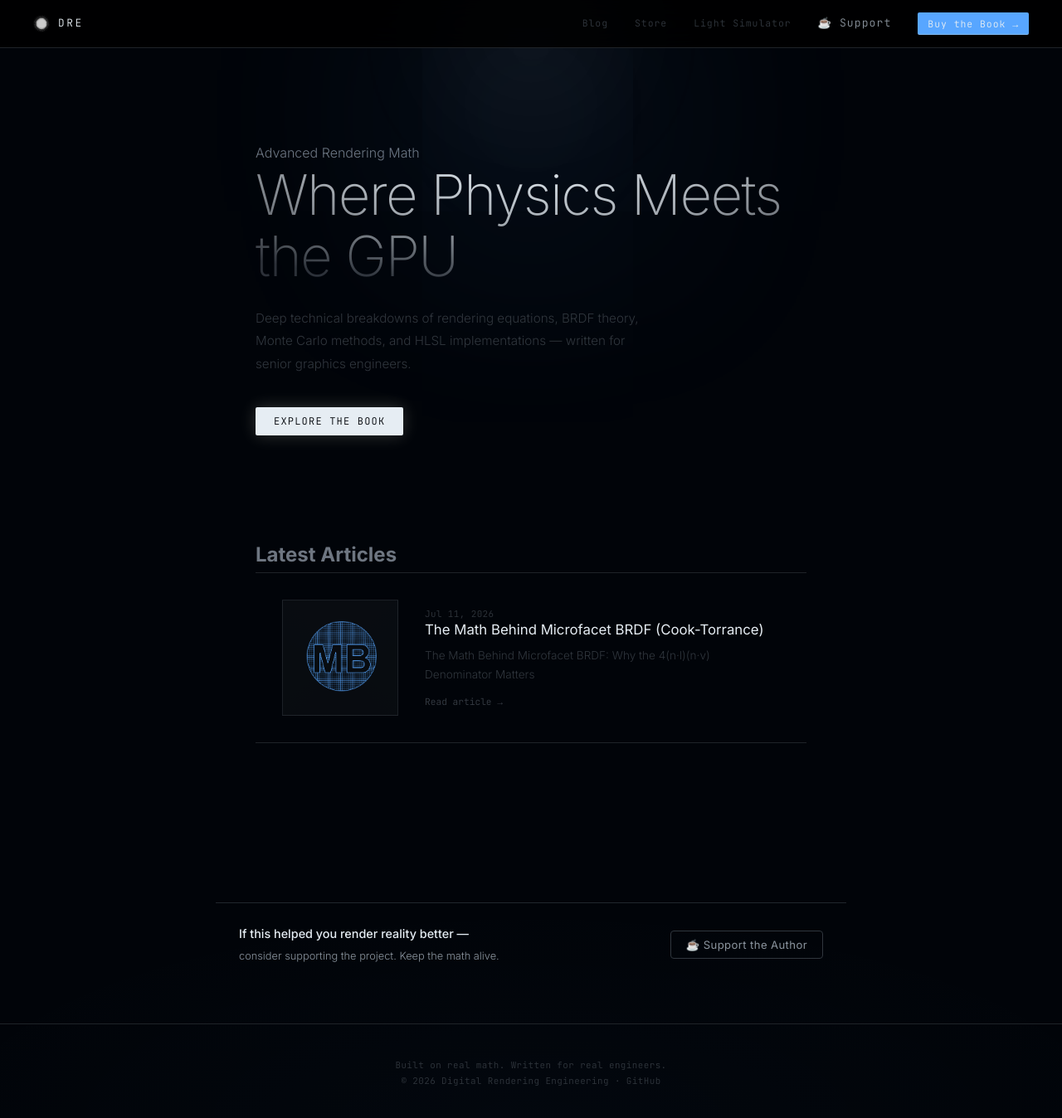
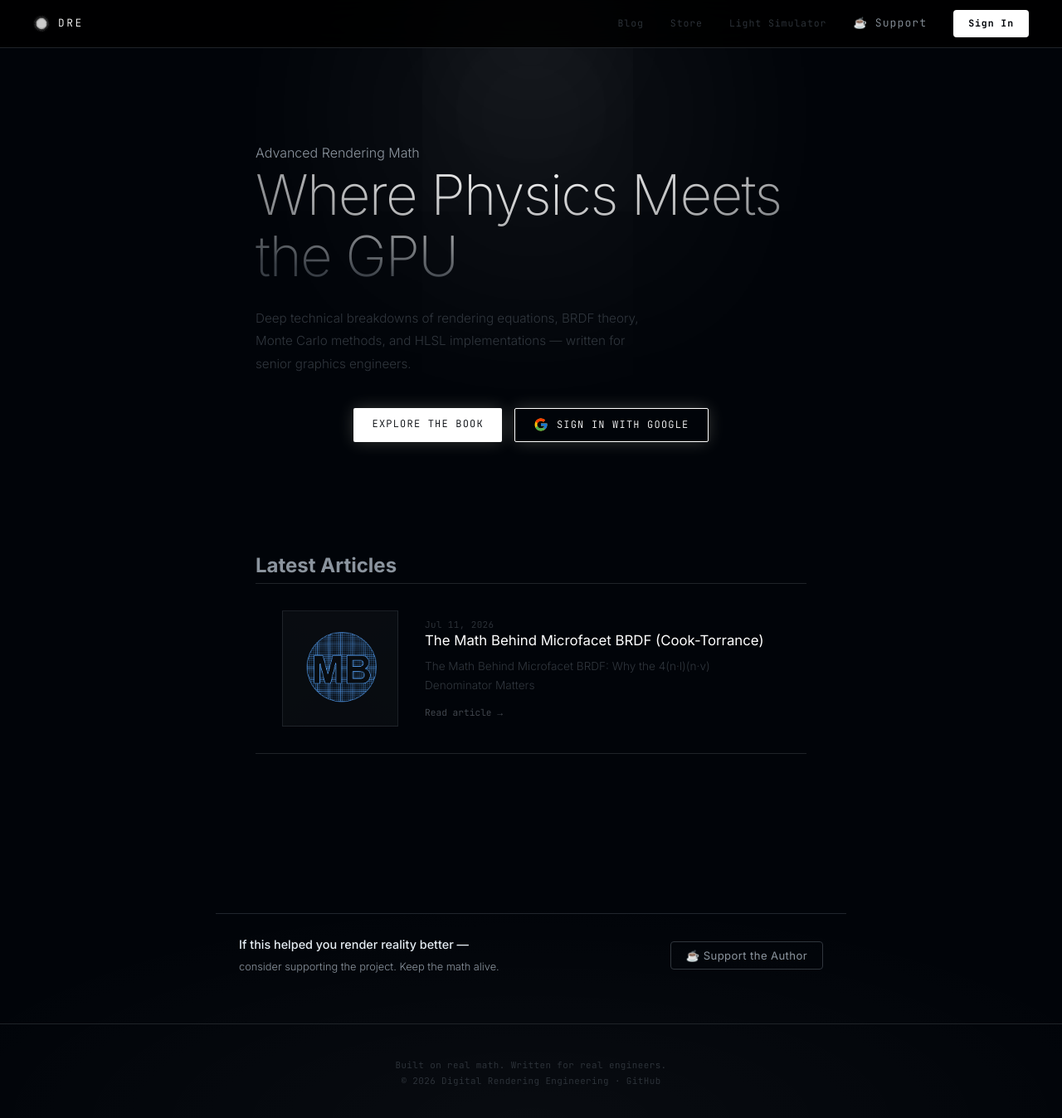
Before and after one commit to OpticsOptimization/blog, a Jekyll site: the page built from index.html, in a window 1280 px wide and 1353 px high. Shown: the top 1348 px of the window at 83% size. Built offline with Jekyll 4.4.1, drawn with Linux system fonts in a browser that asks for light colours; nearby versions of some CDN libraries.

Commit message:
feat: add google sign in button to hero

```diff
--- a/_layouts/default.html
+++ b/_layouts/default.html
@@ -37,8 +37,10 @@
       <a href="https://dre.jmsage.pro/instrument.html">Light Simulator</a>
       <a href="#" onclick="document.getElementById('dre-coffee-modal').style.display='flex'; return false;"
          style="color:#8b949e; font-size:0.82rem;"
-         onmouseover="this.style.color='#58a6ff'" onmouseout="this.style.color='#8b949e'">☕ Support</a>
-      <a href="https://dre.jmsage.pro" class="nav-cta" style="background:var(--glow-color); color:#000; padding:4px 12px; border-radius:2px; border:none;">Buy the Book →</a>
+         onmouseover="this.style.color='#e6edf3'" onmouseout="this.style.color='#8b949e'">☕ Support</a>
+
+      <!-- Login Button -->
+      <a href="https://dre.jmsage.pro" class="nav-cta">Sign In</a>
     </div>
   </nav>
 
@@ -53,7 +55,7 @@
       </div>
       <button onclick="document.getElementById('dre-coffee-modal').style.display='flex'"
         style="background:none; border:1px solid #30363d; padding:8px 18px; border-radius:4px; color:#8b949e; cursor:pointer; font-family:inherit; font-size:0.82rem; letter-spacing:0.03em; transition:all 0.2s; white-space:nowrap;"
-        onmouseover="this.style.borderColor='#58a6ff'; this.style.color='#58a6ff';"
+        onmouseover="this.style.borderColor='#e6edf3'; this.style.color='#e6edf3';"
         onmouseout="this.style.borderColor='#30363d'; this.style.color='#8b949e';">
         ☕ Support the Author
       </button>
@@ -82,7 +84,7 @@
       <div style="margin-bottom:18px; text-align:left;">
         <label style="display:block; color:#8b949e; font-size:0.72rem; text-transform:uppercase; letter-spacing:0.08em; margin-bottom:10px;">Amount</label>
         <div style="display:flex; gap:8px;">
-          <button class="dre-amt" data-v="3" onclick="dreSelectAmt(this,3)" style="flex:1; padding:9px 4px; border-radius:4px; border:1px solid #58a6ff; background:rgba(88,166,255,0.08); color:#58a6ff; cursor:pointer; font-weight:600; font-family:inherit; font-size:0.88rem;">$3</button>
+          <button class="dre-amt" data-v="3" onclick="dreSelectAmt(this,3)" style="flex:1; padding:9px 4px; border-radius:4px; border:1px solid #e6edf3; background:rgba(255,255,255,0.05); color:#e6edf3; cursor:pointer; font-weight:600; font-family:inherit; font-size:0.88rem;">$3</button>
           <button class="dre-amt" data-v="5" onclick="dreSelectAmt(this,5)" style="flex:1; padding:9px 4px; border-radius:4px; border:1px solid #1f2328; background:transparent; color:#8b949e; cursor:pointer; font-weight:600; font-family:inherit; font-size:0.88rem;">$5</button>
           <button class="dre-amt" data-v="10" onclick="dreSelectAmt(this,10)" style="flex:1; padding:9px 4px; border-radius:4px; border:1px solid #1f2328; background:transparent; color:#8b949e; cursor:pointer; font-weight:600; font-family:inherit; font-size:0.88rem;">$10</button>
           <button class="dre-amt" data-v="custom" onclick="dreSelectAmt(this,'custom')" style="flex:1; padding:9px 4px; border-radius:4px; border:1px solid #1f2328; background:transparent; color:#8b949e; cursor:pointer; font-weight:600; font-family:inherit; font-size:0.88rem;">Custom</button>
@@ -108,13 +110,13 @@
     let dreAmt = 3;
     function dreSelectAmt(btn, val) {
       document.querySelectorAll('.dre-amt').forEach(b => {
-        b.style.border = '1px solid #30363d';
+        b.style.border = '1px solid #1f2328';
         b.style.background = 'transparent';
         b.style.color = '#8b949e';
       });
-      btn.style.border = '1px solid #58a6ff';
-      btn.style.background = 'rgba(88,166,255,0.08)';
-      btn.style.color = '#58a6ff';
+      btn.style.border = '1px solid #e6edf3';
+      btn.style.background = 'rgba(255,255,255,0.05)';
+      btn.style.color = '#e6edf3';
       const ci = document.getElementById('dre-custom-amt');
       if (val === 'custom') { ci.style.display = 'block'; dreAmt = null; }
       else { ci.style.display = 'none'; dreAmt = val; }
--- a/assets/css/main.css
+++ b/assets/css/main.css
@@ -4,11 +4,11 @@
 :root {
   --black: #010409;
   --near-black: #0d1117;
-  --spotlight: rgba(230, 237, 243, 0.95);
-  --glow-color: rgba(88, 166, 255, 1);
+  --spotlight: rgba(255, 255, 255, 0.95);
+  --glow-color: rgba(255, 255, 255, 1);
   --rim: rgba(255, 255, 255, 0.04);
-  --text-bright: #e6edf3;
-  --text-mid: #6e7681;
+  --text-bright: #ffffff;
+  --text-mid: #8b949e;
   --text-dark: #30363d;
   --border: #1f2328;
   --border-lit: #30363d;
@@ -32,7 +32,7 @@ body {
   flex-direction: column;
   /* faint floor glow — secondary bounce */
   background-image:
-    radial-gradient(ellipse 60% 20% at 50% 100%, rgba(88,166,255,0.02) 0%, transparent 100%);
+    radial-gradient(ellipse 60% 20% at 50% 100%, rgba(255,255,255,0.03) 0%, transparent 100%);
 }
 
 /* ═══ NAVBAR ═══════════════════════════════════════════ */
@@ -61,11 +61,19 @@ body {
 }
 .nav-links a:hover { color: var(--text-mid); }
 .nav-cta {
-  color: var(--text-bright) !important;
-  border-bottom: 1px solid rgba(255,248,220,0.25) !important;
-  padding-bottom: 1px !important;
+  color: var(--black) !important;
+  background: var(--text-bright) !important;
+  border: none !important;
+  padding: 6px 18px !important;
+  border-radius: 4px !important;
+  font-weight: 600 !important;
+  letter-spacing: 0.02em;
+  transition: all 0.2s !important;
 }
-.nav-cta:hover { border-color: rgba(255,248,220,0.7) !important; }
+.nav-cta:hover {
+  opacity: 0.85 !important;
+  transform: translateY(-1px);
+}
 
 /* ═══ HERO — SPOTLIGHT ══════════════════════════════════ */
 .hero {
@@ -84,9 +92,9 @@ body {
   width: 1px; height: 1px;
   /* Cone cónico com soft edge — simulando um spotlight real */
   box-shadow:
-    0 0 0 0 rgba(230,237,243,0),
-    0 200px 300px 180px rgba(88,166,255,0.08),
-    0 100px 150px 100px rgba(230,237,243,0.05);
+    0 0 0 0 rgba(255,255,255,0),
+    0 200px 300px 180px rgba(255,255,255,0.08),
+    0 100px 150px 100px rgba(255,255,255,0.04);
   pointer-events: none;
   z-index: 0;
 }
@@ -99,7 +107,7 @@ body {
   left: 50%; transform: translateX(-50%);
   width: 1px; height: 1px;
   box-shadow:
-    0 150px 200px 60px rgba(230,237,243,0.05),
+    0 150px 200px 60px rgba(255,255,255,0.05),
     0 80px 120px 40px rgba(255,255,255,0.03);
   pointer-events: none;
   z-index: 0;
@@ -122,8 +130,8 @@ body {
   background: radial-gradient(
     ellipse 80% 100% at 50% 0%,
     var(--text-bright) 0%,
-    rgba(230,237,243,0.7) 50%,
-    rgba(110,118,129,0.4) 100%
+    rgba(255,255,255,0.7) 50%,
+    rgba(139,148,158,0.4) 100%
   );
   -webkit-background-clip: text;
   -webkit-text-fill-color: transparent;
--- a/index.html
+++ b/index.html
@@ -6,7 +6,13 @@ title: "Digital Rendering Engineering · Tech Blog"
   <div class="hero-badge">Advanced Rendering Math</div>
   <h1 class="hero-title">Where Physics Meets the GPU</h1>
   <p class="hero-sub">Deep technical breakdowns of rendering equations, BRDF theory, Monte Carlo methods, and HLSL implementations — written for senior graphics engineers.</p>
-  <a href="https://dre.jmsage.pro" class="hero-btn">Explore the Book</a>
+  <div style="display: flex; gap: 15px; margin-top: 30px; justify-content: center;">
+    <a href="https://dre.jmsage.pro" class="hero-btn">Explore the Book</a>
+    <a href="https://dre.jmsage.pro/#login" class="hero-btn" style="background: transparent; border: 1px solid var(--text-bright); display: flex; align-items: center; gap: 10px; color: var(--text-bright);">
+        <svg width="18" height="18" xmlns="http://www.w3.org/2000/svg" viewBox="0 0 48 48"><path fill="#FFC107" d="M43.611,20.083H42V20H24v8h11.303c-1.649,4.657-6.08,8-11.303,8c-6.627,0-12-5.373-12-12c0-6.627,5.373-12,12-12c3.059,0,5.842,1.154,7.961,3.039l5.657-5.657C34.046,6.053,29.268,4,24,4C12.955,4,4,12.955,4,24c0,11.045,8.955,20,20,20c11.045,0,20-8.955,20-20C44,22.659,43.862,21.35,43.611,20.083z"/><path fill="#FF3D00" d="M6.306,14.691l6.571,4.819C14.655,15.108,18.961,12,24,12c3.059,0,5.842,1.154,7.961,3.039l5.657-5.657C34.046,6.053,29.268,4,24,4C16.318,4,9.656,8.337,6.306,14.691z"/><path fill="#4CAF50" d="M24,44c5.166,0,9.86-1.977,13.409-5.192l-6.19-5.238C29.211,35.091,26.715,36,24,36c-5.202,0-9.619-3.317-11.283-7.946l-6.522,5.025C9.505,39.556,16.227,44,24,44z"/><path fill="#1976D2" d="M43.611,20.083H42V20H24v8h11.303c-0.792,2.237-2.231,4.166-4.087,5.571c0.001-0.001,0.002-0.001,0.003-0.002l6.19,5.238C36.971,39.205,44,34,44,24C44,22.659,43.862,21.35,43.611,20.083z"/></svg>
+        Sign in with Google
+    </a>
+  </div>
 </section>
 
 <section class="posts-section">
```
